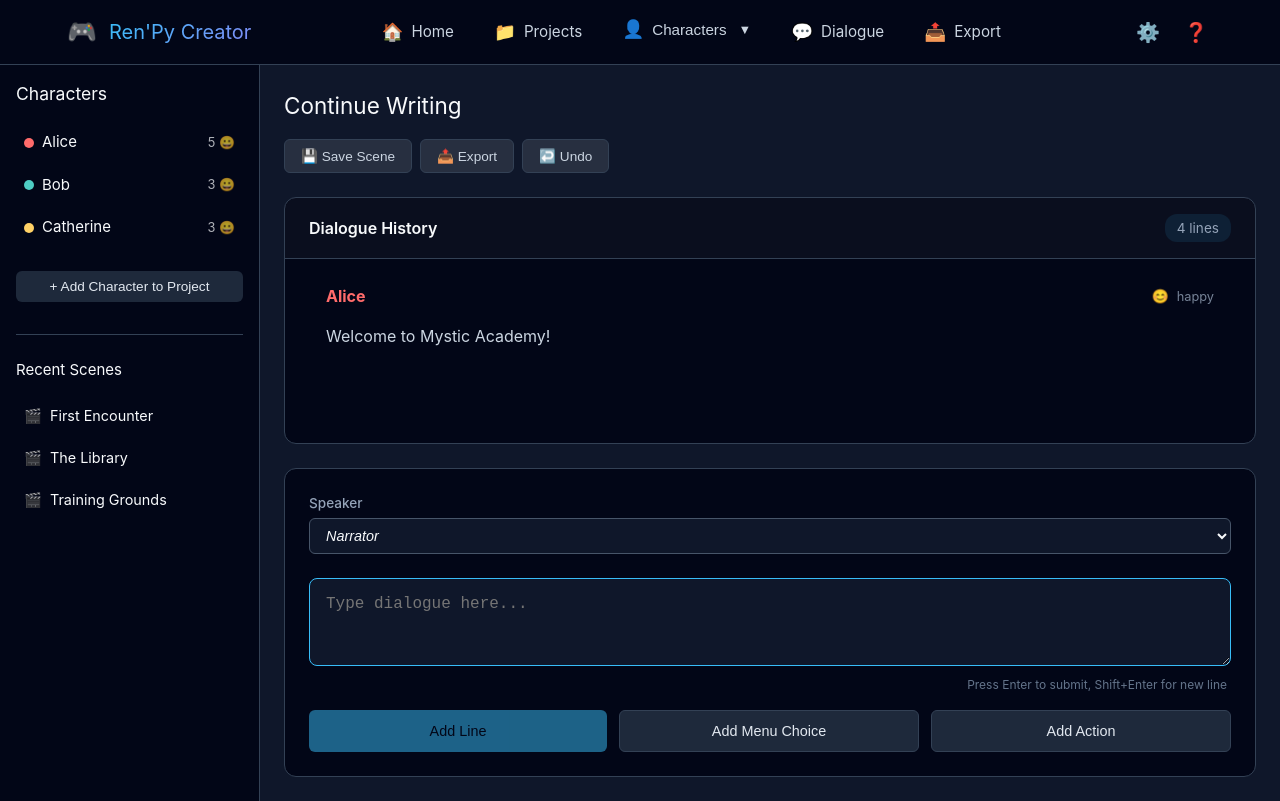
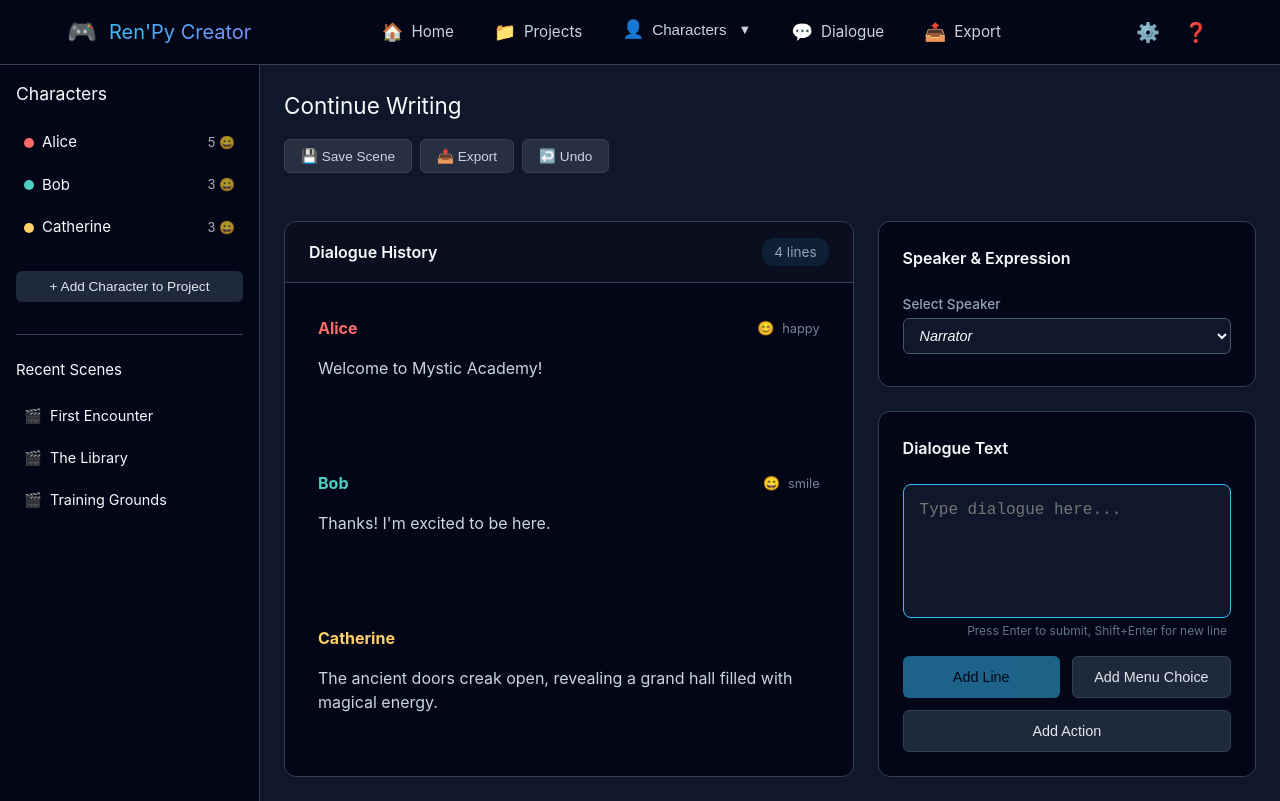
Before and after one commit to JephrenNaicker/RenpyCreatorStudio, a Vue app in the folder frontend/: page /projects/1/dashboard in a window 1280 px wide. Built offline with nearby package versions, Linux system fonts and the light colour scheme; the HTML template or start-up script is replaced by a standard one.

Commit message:
split view, correct use of the dummy data

```diff
--- a/frontend/src/components/Project/DialogueEditor.vue
+++ b/frontend/src/components/Project/DialogueEditor.vue
@@ -1,6 +1,8 @@
 <template>
     <div class="dialogue-editor">
-        <!-- Dialogue History with improved scrolling -->
+        <!-- Main container for side-by-side layout -->
+        <div class="editor-layout">
+            <!-- Left panel: Dialogue History -->
             <div class="dialogue-history-container">
                 <div class="dialogue-history-header">
                     <h4>Dialogue History</h4>
@@ -33,17 +35,27 @@
                 </div>
             </div>
 
-        <!-- Dialogue Input - Fixed at bottom -->
-        <div class="dialogue-input-container">
-            <div class="dialogue-input">
-                <div class="input-header">
-                    <SpeakerSelect v-model="currentSpeaker" :characters="characters" label="Speaker"
+            <!-- Right panel: Speaker Selection and Input -->
+            <div class="input-panel">
+                <!-- Speaker Selection Section -->
+                <div class="speaker-section">
+                    <div class="section-header">
+                        <h4>Speaker & Expression</h4>
+                    </div>
+                    <div class="speaker-input">
+                        <SpeakerSelect v-model="currentSpeaker" :characters="characters" label="Select Speaker"
                             @update:modelValue="handleSpeakerChange" @expression-change="handleExpressionChange" />
                     </div>
+                </div>
 
+                <!-- Dialogue Input Section -->
+                <div class="dialogue-input-section">
+                    <div class="section-header">
+                        <h4>Dialogue Text</h4>
+                    </div>
                     <div class="textarea-wrapper">
                         <textarea ref="textAreaRef" v-model="currentText" placeholder="Type dialogue here..."
-                        @keydown.enter.prevent="addLine" rows="3" class="dialogue-textarea" />
+                            @keydown.enter.prevent="addLine" rows="4" class="dialogue-textarea" />
                         <div class="textarea-hint">
                             Press Enter to submit, Shift+Enter for new line
                         </div>
@@ -65,6 +77,7 @@
                         <button class="btn secondary" @click="$emit('add-action')">
                             Add Action
                         </button>
+                    </div>
                 </div>
             </div>
         </div>
@@ -168,7 +181,6 @@ const updateLine = () => {
     cancelEdit();
 };
 
-
 const startEdit = (index: number) => {
     emit('select-line', index); // Let parent handle the selection/editing
 };
@@ -206,7 +218,6 @@ watch(() => props.selectedLineIndex, (index) => {
     }
 }, { immediate: true });
 
-
 const getExpressionEmoji = (expression: string) => {
     const emojiMap: Record<string, string> = {
         'happy': '😊',
@@ -226,33 +237,34 @@ const getExpressionEmoji = (expression: string) => {
     };
     return emojiMap[expression] || '😀';
 };
-
 </script>
 
 <style scoped>
 .dialogue-editor {
-    display: flex;
-    flex-direction: column;
     height: 100%;
-    gap: 1.5rem;
-    padding: 0 1.5rem 1.5rem;
+    padding: 1.5rem;
     box-sizing: border-box;
 }
 
-/* Dialogue History Container */
+/* Main layout container */
+.editor-layout {
+    display: flex;
+    gap: 1.5rem;
+    height: 100%;
+    min-height: 500px;
+}
+
+/* Left panel: Dialogue History */
 .dialogue-history-container {
+    flex: 3;
+    /* 3 parts for history */
     display: flex;
     flex-direction: column;
-    flex: 1;
-    min-height: 200px;
-    /* Minimum height */
-    max-height: 60vh;
-    /* Maximum height relative to viewport */
     background: #020617;
     border: 1px solid #334155;
     border-radius: 12px;
     overflow: hidden;
-    /* Keep rounded corners */
+    min-width: 300px;
 }
 
 .dialogue-history-header {
@@ -262,6 +274,7 @@ const getExpressionEmoji = (expression: string) => {
     padding: 1rem 1.5rem;
     background: rgba(255, 255, 255, 0.03);
     border-bottom: 1px solid #334155;
+    flex-shrink: 0;
 }
 
 .dialogue-history-header h4 {
@@ -282,16 +295,58 @@ const getExpressionEmoji = (expression: string) => {
 .dialogue-history {
     flex: 1;
     overflow-y: auto;
-    padding: 1.5rem;
-    padding-top: 0.5rem;
-    /* Reduced top padding since header exists */
+    padding: 1rem;
 }
 
+/* Right panel: Input Section */
+.input-panel {
+    flex: 2;
+    /* 2 parts for input */
+    display: flex;
+    flex-direction: column;
+    gap: 1.5rem;
+    min-width: 300px;
+}
+
+.speaker-section,
+.dialogue-input-section {
+    background: #020617;
+    border: 1px solid #334155;
+    border-radius: 12px;
+    padding: 1.5rem;
+    display: flex;
+    flex-direction: column;
+}
+
+.speaker-section {
+    flex-shrink: 0;
+}
+
+.dialogue-input-section {
+    flex: 1;
+}
+
+.section-header {
+    margin-bottom: 1rem;
+}
+
+.section-header h4 {
+    color: #f8fafc;
+    margin: 0 0 0.5rem 0;
+    font-size: 1rem;
+    font-weight: 600;
+}
+
+.speaker-input {
+    flex: 1;
+}
+
+/* Shared styles for dialogue lines */
 .dialogue-line {
     display: flex;
     flex-direction: column;
     gap: 0.5rem;
-    margin-bottom: 1.5rem;
+    margin-bottom: 1rem;
     padding: 1rem;
     border-radius: 8px;
     border: 1px solid transparent;
@@ -324,7 +379,6 @@ const getExpressionEmoji = (expression: string) => {
 .speaker {
     font-weight: bold;
     font-size: 1rem;
-    /* Slightly smaller */
 }
 
 .expression {
@@ -380,42 +434,23 @@ const getExpressionEmoji = (expression: string) => {
     background: rgba(248, 113, 113, 0.1);
 }
 
-/* Dialogue Input Container - Fixed at bottom */
-.dialogue-input-container {
-    background: #020617;
-    border: 1px solid #334155;
-    border-radius: 12px;
-    padding: 1.5rem;
-}
-
-.dialogue-input {
+/* Textarea styles */
+.textarea-wrapper {
+    flex: 1;
     display: flex;
     flex-direction: column;
-    gap: 1rem;
-}
-
-.input-header {
-    margin-bottom: 0;
-    /* Now controlled by gap */
-}
-
-.textarea-wrapper {
-    position: relative;
 }
 
 .dialogue-textarea {
-    width: 100%;
+    flex: 1;
     background: #0f172a;
     border: 1px solid #334155;
     border-radius: 8px;
     padding: 1rem;
     color: #f8fafc;
     font-size: 1rem;
-    resize: vertical;
-    min-height: 80px;
-    max-height: 200px;
-    margin-bottom: 0.25rem;
-    /* Small gap for hint */
+    resize: none;
+    min-height: 120px;
     transition: border-color 0.2s;
     box-sizing: border-box;
 }
@@ -429,18 +464,20 @@ const getExpressionEmoji = (expression: string) => {
     font-size: 0.75rem;
     color: #64748b;
     text-align: right;
+    margin-top: 0.25rem;
     padding-right: 0.25rem;
 }
 
+/* Button styles */
 .input-actions {
     display: flex;
     gap: 0.75rem;
     flex-wrap: wrap;
+    margin-top: 1rem;
 }
 
 .btn {
     padding: 0.75rem 1.25rem;
-    /* Slightly smaller padding */
     border-radius: 6px;
     cursor: pointer;
     font-weight: 500;
@@ -449,7 +486,6 @@ const getExpressionEmoji = (expression: string) => {
     font-size: 0.9rem;
     flex: 1;
     min-width: 120px;
-    /* Minimum width for buttons */
 }
 
 .primary {
@@ -473,36 +509,65 @@ const getExpressionEmoji = (expression: string) => {
     transform: translateY(-1px);
 }
 
-/* Responsive adjustments */
-@media (max-height: 700px) {
-    .dialogue-history-container {
-        max-height: 50vh;
+/* Responsive design */
+@media (max-width: 1024px) {
+    .editor-layout {
+        flex-direction: column;
+        gap: 1rem;
     }
 
-    .dialogue-line {
-        display: flex;
-        flex-direction: column;
-        gap: 0.25rem;
-        /* Reduced from 0.5rem */
-        margin-bottom: 0.75rem;
-        /* Reduced from 1.5rem */
-        padding: 0.75rem;
-        /* Reduced from 1rem */
-        border-radius: 8px;
-        border: 1px solid transparent;
-        transition: all 0.2s;
-        cursor: pointer;
+    .dialogue-history-container,
+    .input-panel {
+        min-height: 300px;
+    }
+
+    .input-panel {
+        flex-direction: row;
+        gap: 1rem;
+    }
+
+    .speaker-section {
+        flex: 1;
+    }
+
+    .dialogue-input-section {
+        flex: 2;
     }
 }
 
 @media (max-width: 768px) {
+    .dialogue-editor {
+        padding: 1rem;
+    }
+
+    .input-panel {
+        flex-direction: column;
+    }
+
     .btn {
         min-width: 100px;
         padding: 0.6rem 1rem;
+        font-size: 0.85rem;
     }
 
     .input-actions {
         gap: 0.5rem;
     }
+
+    .editor-layout {
+        gap: 1rem;
+    }
+}
+
+@media (max-height: 700px) {
+    .dialogue-line {
+        gap: 0.25rem;
+        margin-bottom: 0.75rem;
+        padding: 0.75rem;
+    }
+
+    .dialogue-history {
+        padding: 0.75rem;
+    }
 }
 </style>
--- a/frontend/src/views/Project/ProjectListView.vue
+++ b/frontend/src/views/Project/ProjectListView.vue
@@ -22,6 +22,15 @@
                         {{ tag }}
                     </span>
                 </div>
+
+                <div class="project-meta">
+                    <span class="meta-item">
+                        📅 {{ formatDate(project.created_at) }}
+                    </span>
+                    <span v-if="project.main_character_id" class="meta-item">
+                        👤 Main Character: {{ getMainCharacterName(project.main_character_id) }}
+                    </span>
+                </div>
             </div>
         </div>
 
@@ -37,19 +46,35 @@
 </template>
 
 <script setup lang="ts">
-import { ref } from 'vue';
+import { ref, onMounted } from 'vue';
+import { dummyProjects, dummyCharacters, type Project, type Character } from '@/utils/dummyData';
 
-const projects = ref([
-    {
-        id: '1',
-        name: 'Mystic Academy',
-        main_plot: 'A mysterious school hiding magical secrets.',
-        tags: ['fantasy', 'school', 'mystery']
-    }
-]);
+// Use the dummy data
+const projects = ref<Project[]>([]);
+
+// Helper function to get main character name
+const getMainCharacterName = (characterId: string): string => {
+    const character = dummyCharacters.find(c => c.id === characterId);
+    return character ? character.name : 'Unknown';
+};
+
+// Helper function to format date
+const formatDate = (dateString: string): string => {
+    const date = new Date(dateString);
+    return date.toLocaleDateString('en-US', {
+        year: 'numeric',
+        month: 'short',
+        day: 'numeric'
+    });
+};
 
 const truncate = (text: string, len: number) =>
     text.length > len ? text.slice(0, len) + '...' : text;
+
+// Load dummy projects on mounted
+onMounted(() => {
+    projects.value = [...dummyProjects];
+});
 </script>
 
 <style scoped>
```
Lines whose indentation alone changed are shown as unchanged.
